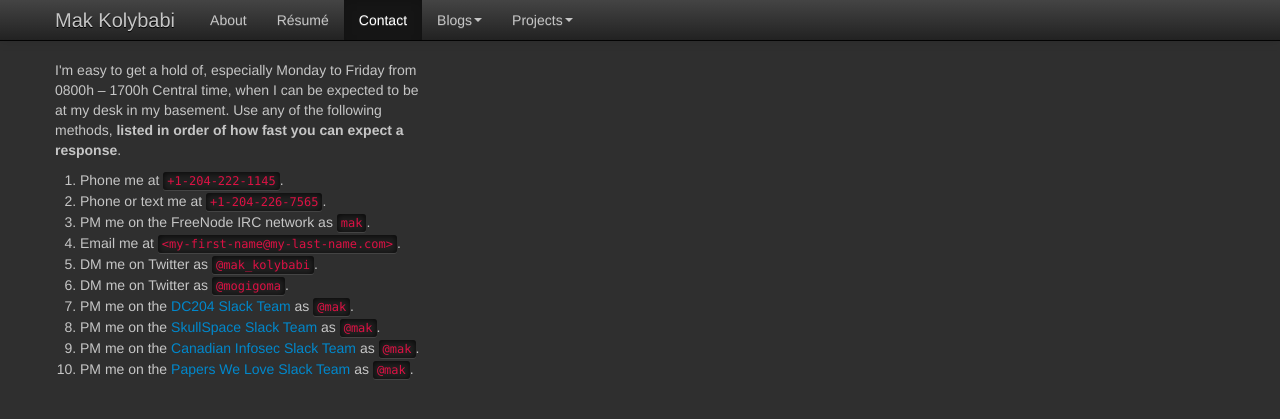
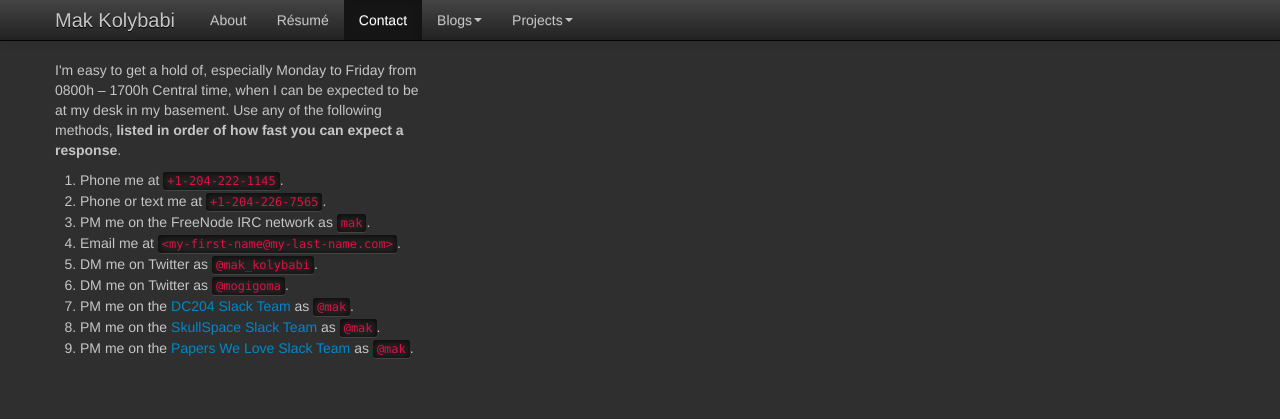
Before and after one commit to mogigoma/mogigoma.com, a Jekyll site: the page built from contact.html, in a window 1280 px wide. Shown: the top 419 px of the page. Built offline with Jekyll 4.4.1, drawn with Linux system fonts in a browser that asks for light colours.

Commit message:
Update contact.html

```diff
--- a/contact.html
+++ b/contact.html
@@ -18,7 +18,6 @@ title: Contacting Mak Kolybabi
         <li>DM me on Twitter as <code>@mogigoma</code>.</li>
         <li>PM me on the <a href="https://dc204.slack.com/">DC204 Slack Team</a> as <code>@mak</code>.</li>
         <li>PM me on the <a href="https://skullspace.slack.com/">SkullSpace Slack Team</a> as <code>@mak</code>.</li>
-        <li>PM me on the <a href="https://canadianinfosec.slack.com/">Canadian Infosec Slack Team</a> as <code>@mak</code>.</li>
         <li>PM me on the <a href="https://paperswelove.slack.com/">Papers We Love Slack Team</a> as <code>@mak</code>.</li>
       </ol>
     </div>
```
